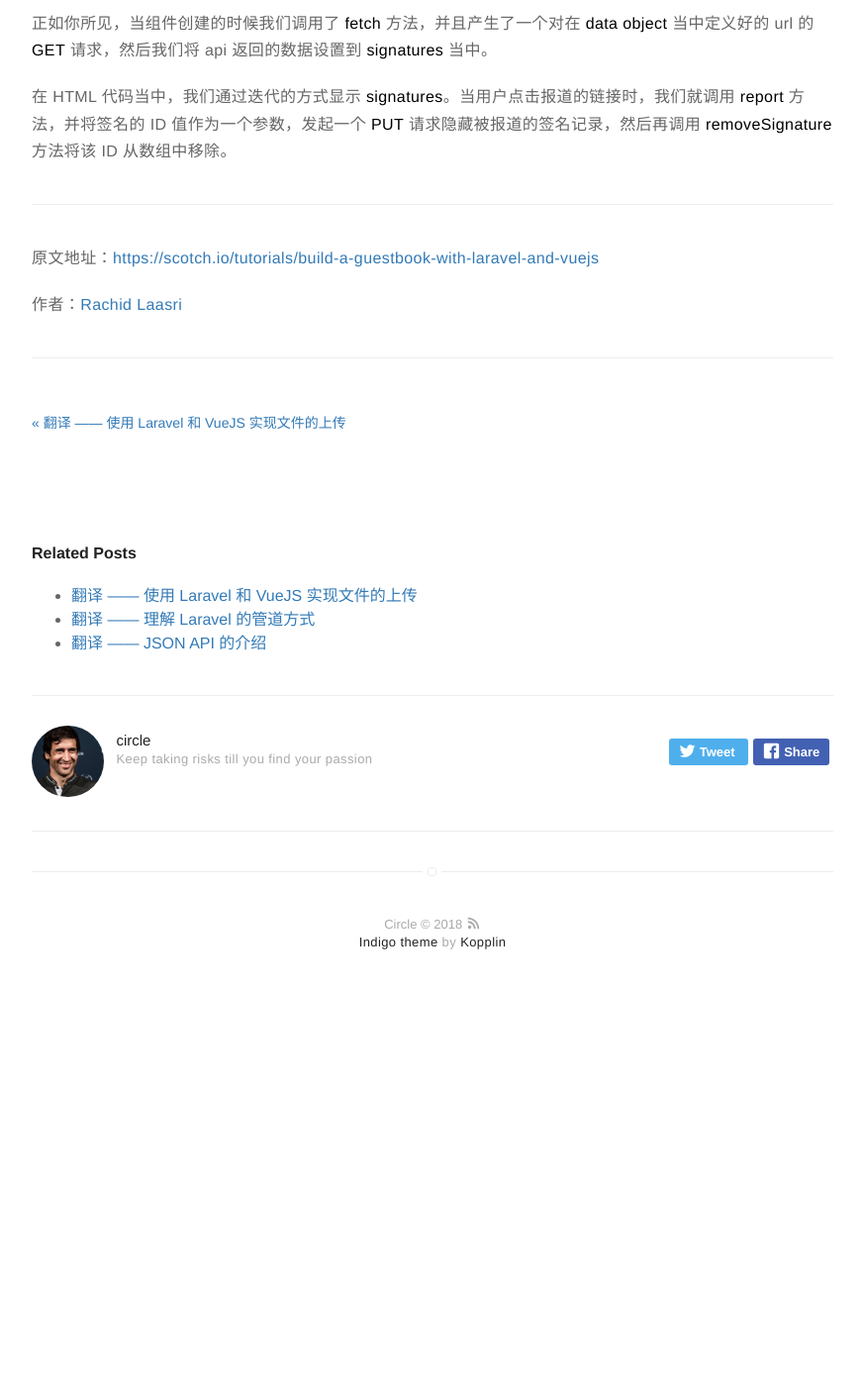
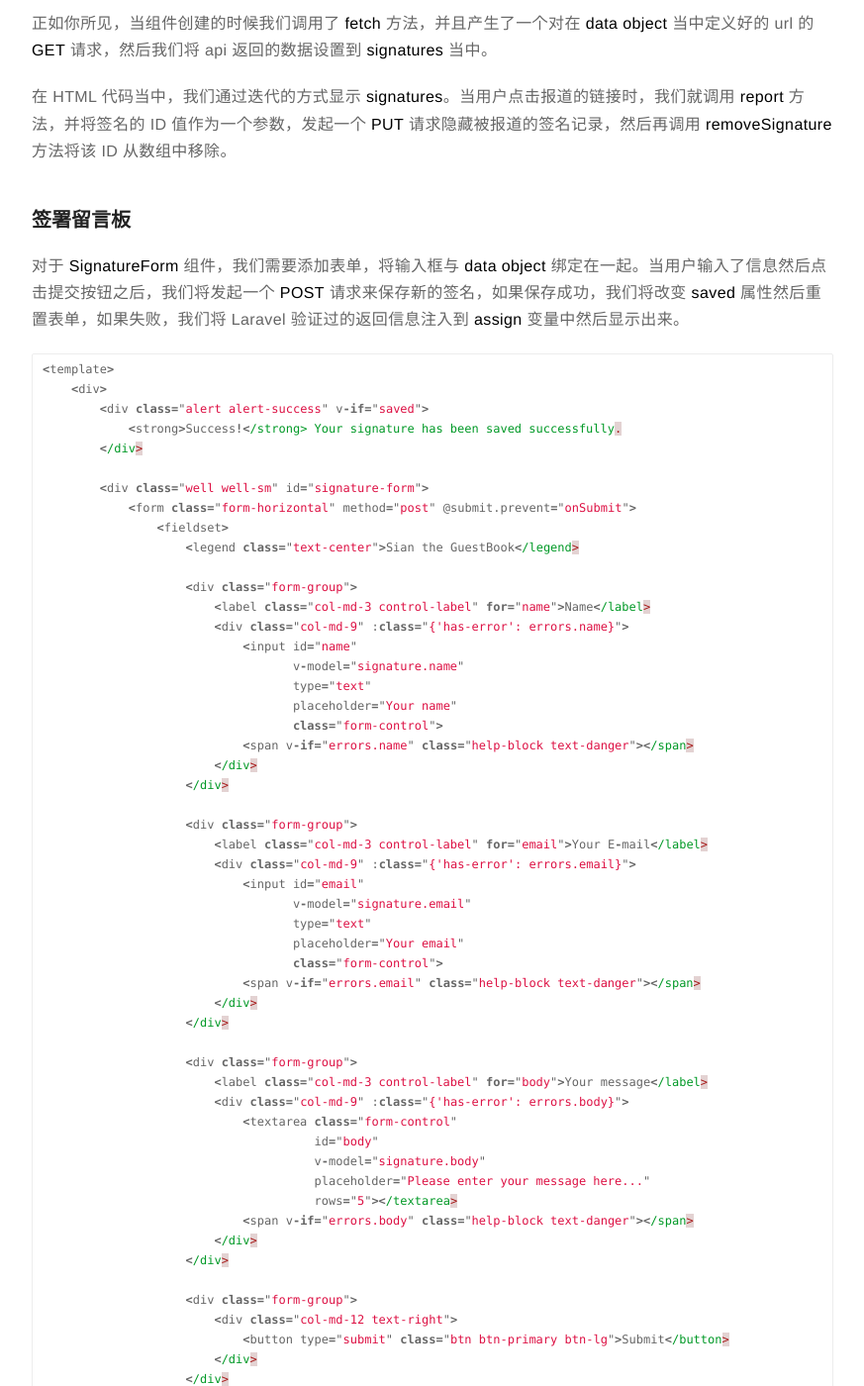
Before and after one commit to rust17/blog, a Jekyll site: the page built from _posts/2018-11-27-translation-Build-a-Guestbook-with-Laravel-and-Vue.js.markdown, in a window 1280 px wide and 1400 px high, scrolled down 16480 px. Shown: the whole window at 99% size, without its empty margins (203-1076 px from the left). Built offline with Jekyll 4.4.1, drawn with Linux system fonts in a browser that asks for light colours; comment, search, counter and statistics services are not loaded; before the commit the page ends 17504 px from its top, so only the background shows below that; some of the changed text lies outside the part shown.

Commit message:
update translation-Build-a-Guestbook-with-Laravel-and-Vue.js

````diff
--- a/_posts/2018-11-27-translation-Build-a-Guestbook-with-Laravel-and-Vue.js.markdown
+++ b/_posts/2018-11-27-translation-Build-a-Guestbook-with-Laravel-and-Vue.js.markdown
@@ -797,6 +797,122 @@ export default {
 
 在 HTML 代码当中，我们通过迭代的方式显示 **signatures**。当用户点击报道的链接时，我们就调用 **report** 方法，并将签名的 ID 值作为一个参数，发起一个 **PUT** 请求隐藏被报道的签名记录，然后再调用 **removeSignature** 方法将该 ID 从数组中移除。
 
+### 签署留言板
+
+对于 **SignatureForm** 组件，我们需要添加表单，将输入框与 **data object** 绑定在一起。当用户输入了信息然后点击提交按钮之后，我们将发起一个 **POST** 请求来保存新的签名，如果保存成功，我们将改变 **saved** 属性然后重置表单，如果失败，我们将 Laravel 验证过的返回信息注入到 **assign** 变量中然后显示出来。
+
+```js
+<template>
+    <div>
+        <div class="alert alert-success" v-if="saved">
+            <strong>Success!</strong> Your signature has been saved successfully.
+        </div>
+
+        <div class="well well-sm" id="signature-form">
+            <form class="form-horizontal" method="post" @submit.prevent="onSubmit">
+                <fieldset>
+                    <legend class="text-center">Sian the GuestBook</legend>
+
+                    <div class="form-group">
+                        <label class="col-md-3 control-label" for="name">Name</label>
+                        <div class="col-md-9" :class="{'has-error': errors.name}">
+                            <input id="name"
+                                   v-model="signature.name"
+                                   type="text"
+                                   placeholder="Your name"
+                                   class="form-control">
+                            <span v-if="errors.name" class="help-block text-danger">{{ errors.name[0] }}</span>
+                        </div>
+                    </div>
+
+                    <div class="form-group">
+                        <label class="col-md-3 control-label" for="email">Your E-mail</label>
+                        <div class="col-md-9" :class="{'has-error': errors.email}">
+                            <input id="email"
+                                   v-model="signature.email"
+                                   type="text"
+                                   placeholder="Your email"
+                                   class="form-control">
+                            <span v-if="errors.email" class="help-block text-danger">{{ errors.email[0] }}</span>
+                        </div>
+                    </div>
+
+                    <div class="form-group">
+                        <label class="col-md-3 control-label" for="body">Your message</label>
+                        <div class="col-md-9" :class="{'has-error': errors.body}">
+                            <textarea class="form-control"
+                                      id="body"
+                                      v-model="signature.body"
+                                      placeholder="Please enter your message here..."
+                                      rows="5"></textarea>
+                            <span v-if="errors.body" class="help-block text-danger">{{ errors.body[0] }}</span>
+                        </div>
+                    </div>
+
+                    <div class="form-group">
+                        <div class="col-md-12 text-right">
+                            <button type="submit" class="btn btn-primary btn-lg">Submit</button>
+                        </div>
+                    </div>
+                </fieldset>
+            </form>
+        </div>
+    </div>
+</template>
+
+<script>
+export default {
+    data() {
+        return {
+            errors: [],
+            saved: false,
+            signature: {
+                name: null,
+                email: null,
+                body: null,
+            }
+        }
+    },
+
+    methods: {
+        onSubmit() {
+            this.saved = false;
+
+            axios.post('api/signatures', this.signature)
+                .then(({data}) => this.setSuccessMessage())
+                .catch(({response}) => this.setErrors(response));
+        },
+
+        setErrors(response) {
+            this.errors = response.data.errors;
+        },
+
+        setSuccessMessage() {
+            this.reset();
+            this.saved = true;
+        },
+
+        reset() {
+            this.errors = [];
+            this.signature = {name: null, email: null, body: null};
+        }
+    }
+}
+</script>
+```
+
+在新建了这两个组件后，一旦产生了改动，别忘了执行以下命令重新编译：
+
+```shell
+npm run dev
+```
+
+### 结语
+
+我希望你能从这篇文章中学到一点东西，如果你在独自完成的过程中遇到问题的话，我可以帮助你，请在下方留下评论。如果你希望找我谈谈，我的 Twitter 账号是 [RashidLaasri](https://twitter.com/rashidlaasri)，欢迎过来打招呼！
+
+敬请关注更多的 Vue.js 教程，再见！
+
 
 ---
 原文地址：[https://scotch.io/tutorials/build-a-guestbook-with-laravel-and-vuejs](https://scotch.io/tutorials/build-a-guestbook-with-laravel-and-vuejs)
````
